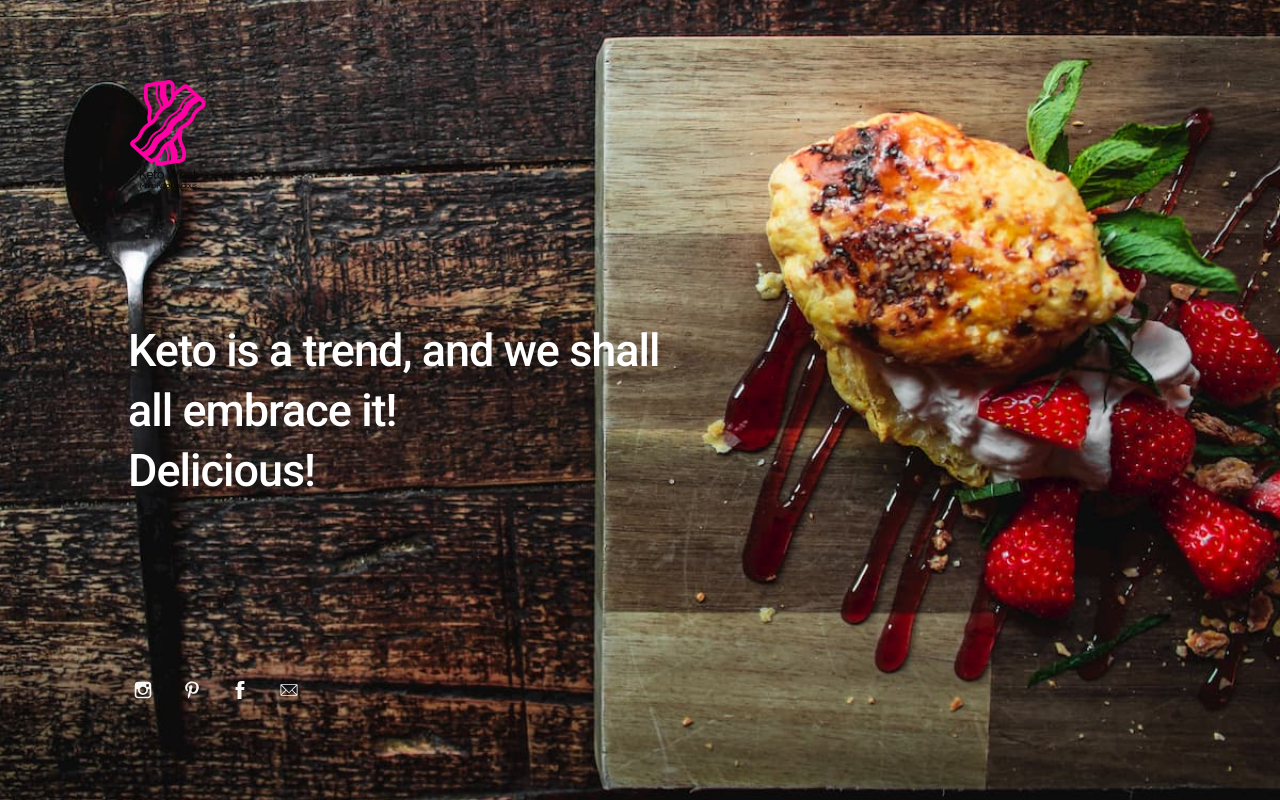
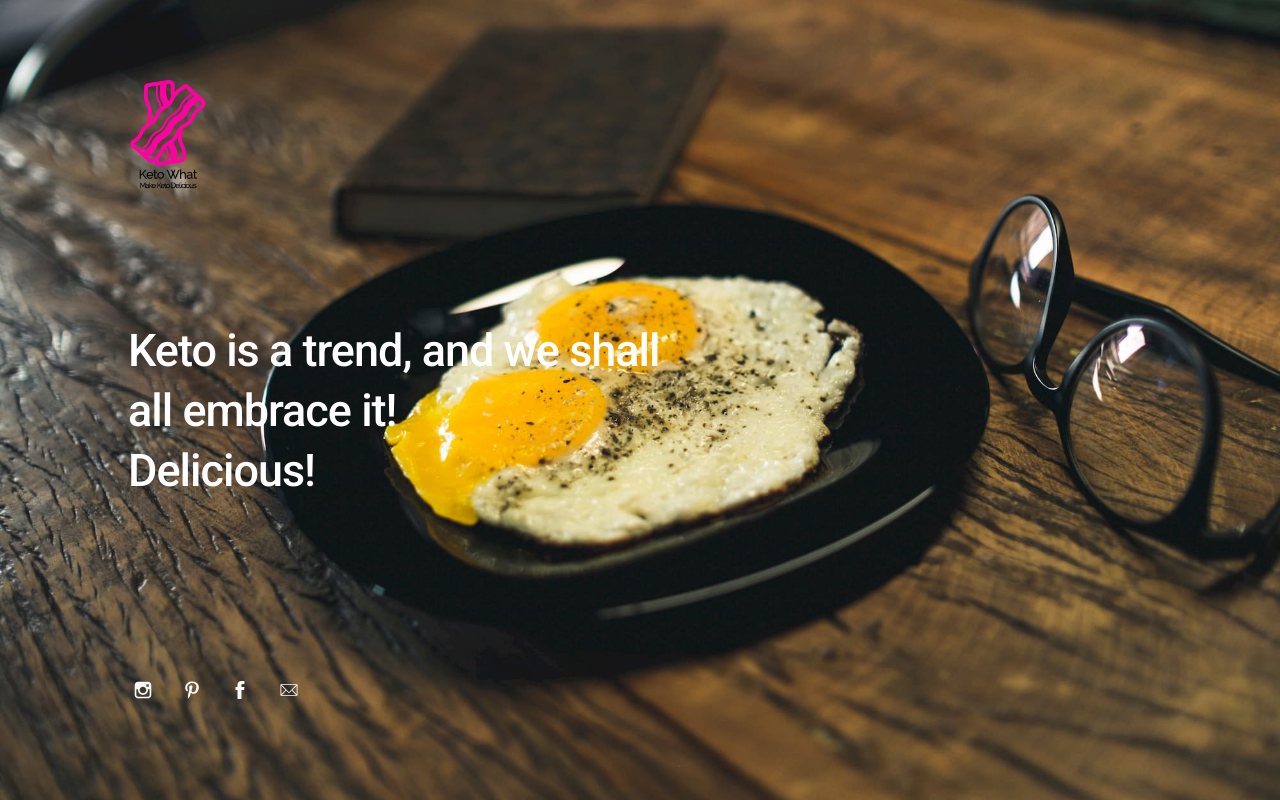
Before and after one commit to Flohecate/Flohecate.github.io, a plain HTML site: page index.html in a window 1280 px wide. Drawn offline with Linux system fonts and the light colour scheme.

Commit message:
background image

```diff
--- a/assets/css/me.css
+++ b/assets/css/me.css
@@ -103,7 +103,7 @@ body.page-template-page-fullsingle-me {
   letter-spacing: -0.5px;
   color: #999999;
   color: #fff;
-  background-image: url("../../images/ketolicious.jpg");
+  background-image: url("../../images/eggs.jpg");
   background-position: center center;
   background-size: cover; }
   body.page-template-page-fullsingle-me p {
```
Also changed, not shown: images/eggs.jpg (added).
